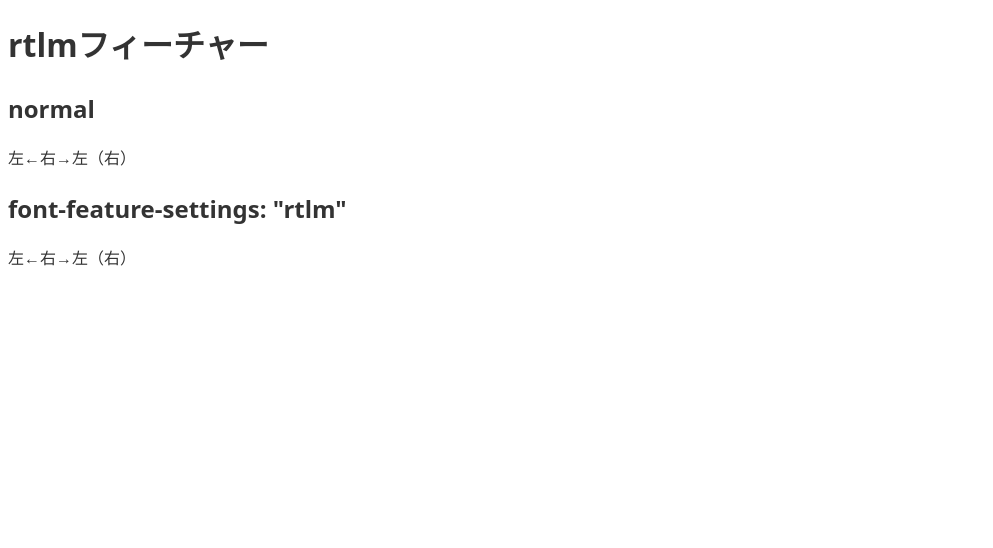
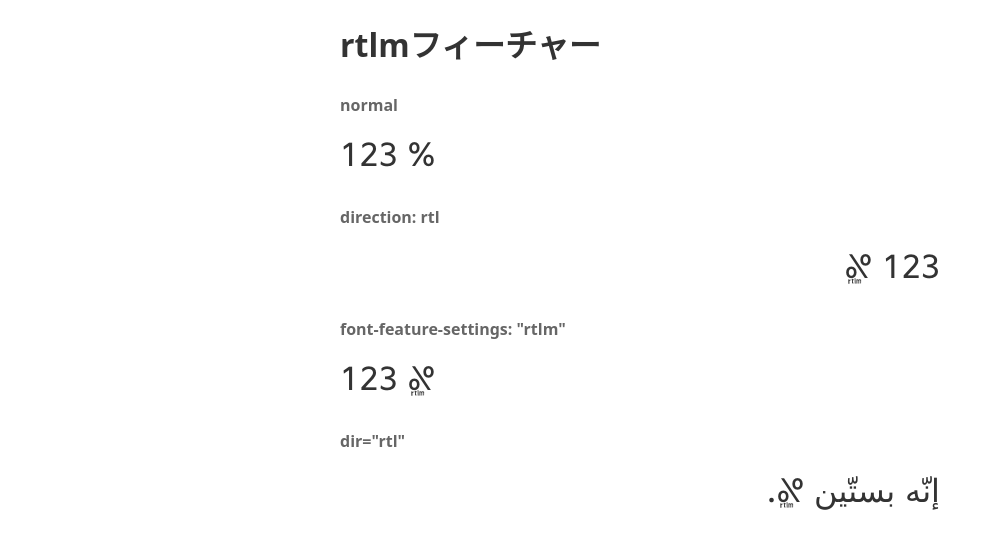
Before and after one commit to sharapeco/labs.suzume.dev., a website: page html/font/rtlm/index.html in a window 1280 px wide. Shown: the whole page, without its empty margins (0-993 px from the left). Drawn offline with Linux system fonts and the light colour scheme.

Commit message:
✨ rtlmフィーチャーのテストを追加, キーワード修正

```diff
--- a/html/font/rtlm/index.html
+++ b/html/font/rtlm/index.html
@@ -5,9 +5,36 @@
 	<meta charset="UTF-8">
 	<meta name="viewport" content="width=device-width, initial-scale=1.0">
 	<title>rtlmフィーチャー</title>
-	<meta name="keywords" content="font,OpenType,rtlm feature">
+	<meta name="keywords" content="font,OpenType,rtlm,font-feature-settings,書字方向,GSUB">
 	<meta name="description" content="OpenTypeの rtlm フィーチャーを使い、書字方向が右から左の場合の字形を表示する。">
 	<link rel="stylesheet" href="/assets/css/fundamental.css">
+	<style>
+		@font-face {
+			font-family: "TestFont";
+			src: url("EmberizaSans-12-rtlm-W4.woff2") format("woff2");
+			font-weight: 400;
+			font-style: normal;
+		}
+
+		body {
+			max-width: 600px;
+			margin: 0 auto;
+		}
+
+		h2 {
+			margin: 1.5rem 0 0.5rem;
+			font-size: 1rem;
+			font-weight: 800;
+			color: #666;
+		}
+
+		p {
+			font-family: "TestFont", sans-serif;
+			font-size: 200%;
+			line-height: 1.5;
+			margin: 0.5em 0;
+		}
+	</style>
 </head>
 
 <body>
@@ -16,15 +43,29 @@
 
 	<h2>normal</h2>
 	<div>
-		<p style="font-family: 'Hiragino Kaku Gothic', sans-serif">
-			左←右→左（右）
+		<p>
+			123 %
+		</p>
+	</div>
+
+	<h2>direction: rtl</h2>
+	<div style="direction: rtl;">
+		<p>
+			123 %
 		</p>
 	</div>
 
 	<h2>font-feature-settings: "rtlm"</h2>
 	<div style="font-feature-settings: 'rtlm';">
-		<p style="font-family: 'Hiragino Kaku Gothic', sans-serif">
-			左←右→左（右）
+		<p>
+			123 %
+		</p>
+	</div>
+
+	<h2>dir="rtl"</h2>
+	<div dir="rtl">
+		<p>
+			إنّه بستّين %.
 		</p>
 	</div>
 </body>
```
Also changed, not shown: html/font/palt/index.html (+1 -1 lines), html/font/rtlm/EmberizaSans-12-rtlm-W4.woff2 (added).
